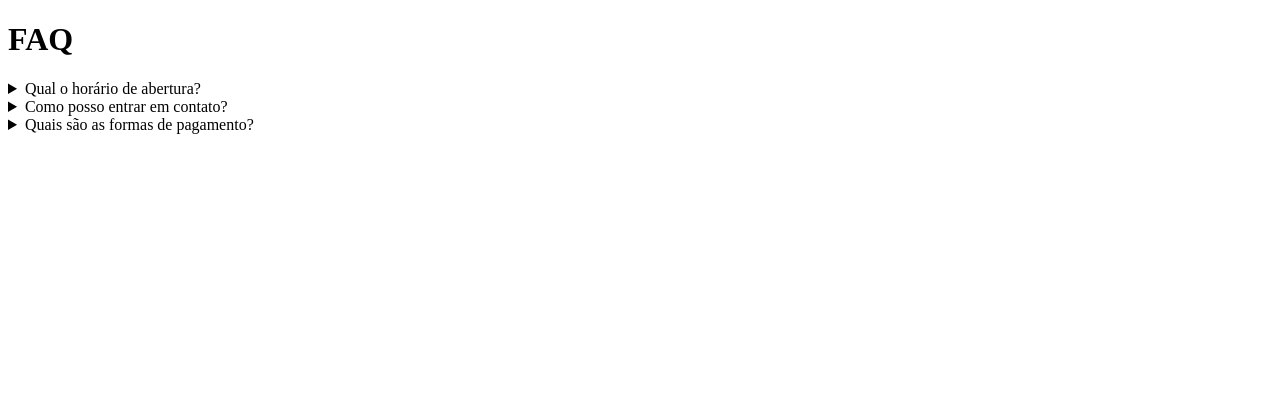
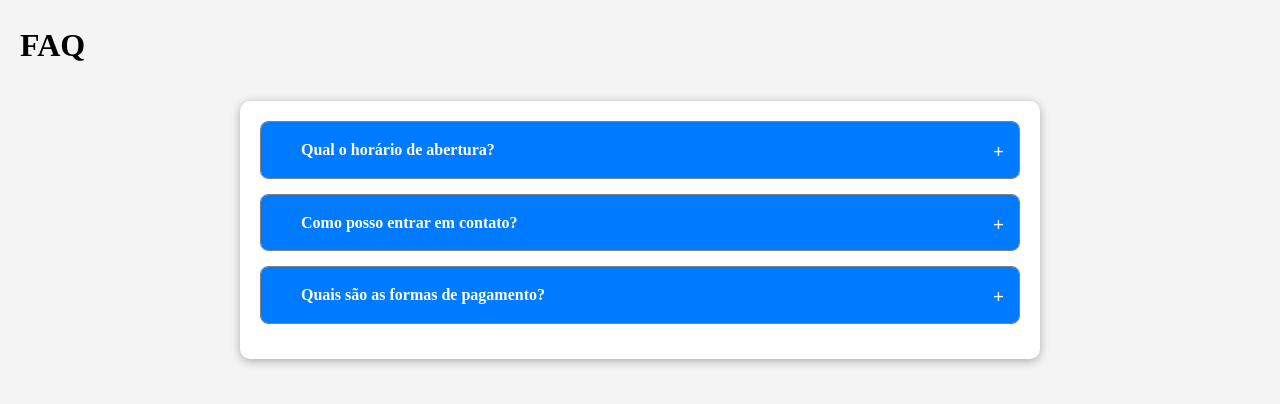
Before and after one commit to guilherme-angelim/Projeto-FAQ, a plain HTML site: page index.html in a window 1280 px wide. Drawn offline with Linux system fonts and the light colour scheme.

Commit message:
3 - estilizando a página

```diff
--- a/src/css/estilo.css
+++ b/src/css/estilo.css
@@ -0,0 +1,67 @@
+*{
+    margin: 0;
+    padding: 0;
+    box-sizing: border-box;
+}
+body{
+margin: 20px;
+background: #f4f4f4;
+line-height: 1.6;
+}
+
+.faq-conteiner{
+    width: 800px;
+    margin:30px auto;
+    background: white;
+    padding: 20px;
+    border-radius: 10px;
+    box-shadow: 0 2px 10px rgba(0,0,0,0.3);
+}
+
+.faq-item{
+    margin-bottom:15px;
+    border: 1px solid gray;
+    border-radius: 8px;
+    overflow: hidden;
+}
+
+.faq-pergunta{
+    cursor: pointer;
+    background: #007bff;
+    color: #fff;
+    padding: 15px 40px 15px;
+    position: relative;
+    font-weight: 700;
+    /* display: block;
+    tira a setinha  */
+}
+
+/* remove o marcador inicial e permite com que a gente coloque o nosso próprio marcador, pseudo elemento */
+.faq-pergunta::marker{
+    content: "";
+}
+
+/* adiciona o ícone de + inicial */
+.faq-pergunta::before{
+    content: "+";
+    position: absolute;
+    inset-inline-end: 15px;
+    /* joga o elemento lá pro final do retangulo azul */
+    transition: transform 0.3s ease;
+    /* adiciona transição suave */
+    font-size:1.2rem;
+}
+
+/* muda o icone para - quando estiver aberto */
+.faq-item[open] .faq-pergunta::before {
+    content: "-";
+    /* realiza efeito de rotação ao abrir ou fechar */
+    transform: rotate(180deg);
+}
+
+.faq-resposta{
+    padding: 15px;
+    background: #ccc;
+    border-top: 2px solid #eee;
+    color: black;
+}
```
Also changed, not shown: index.html (+1 -0 lines).
